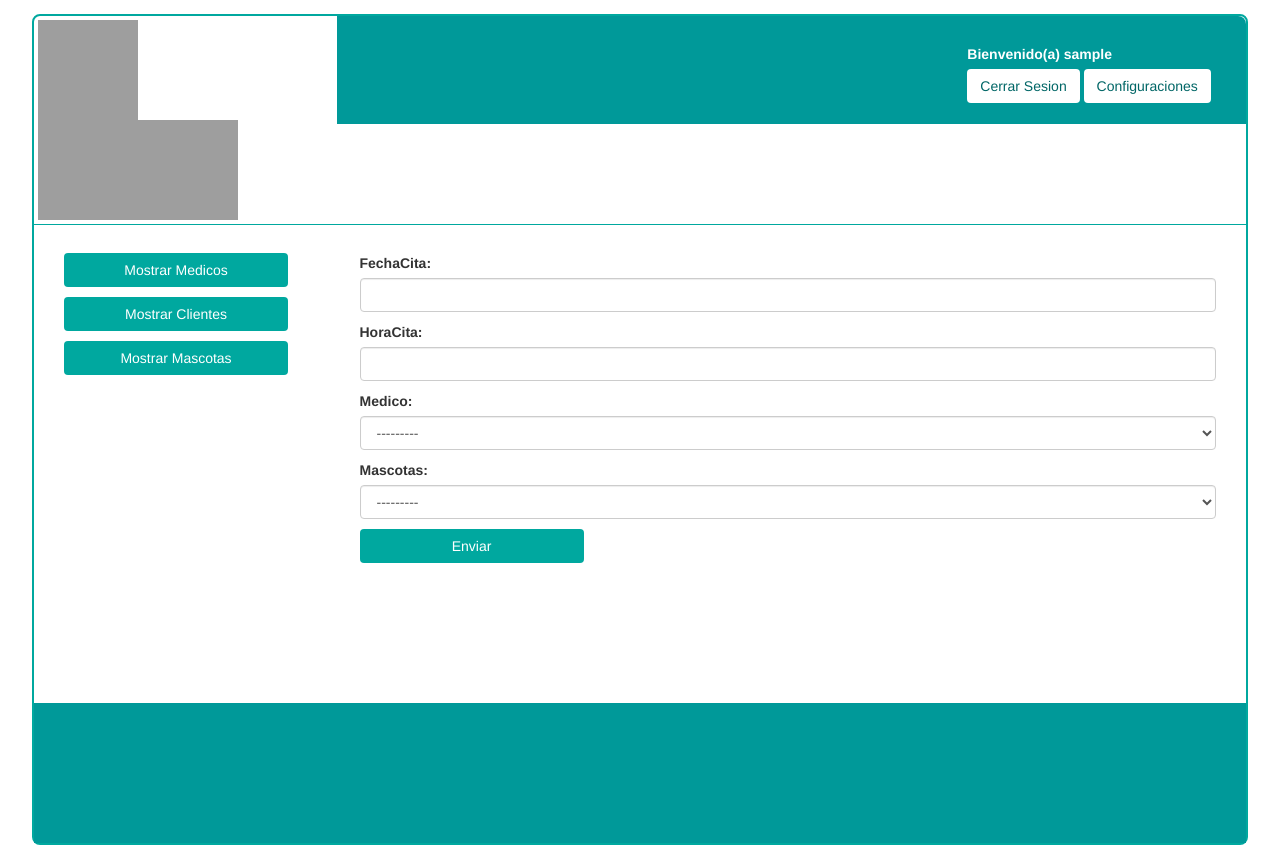
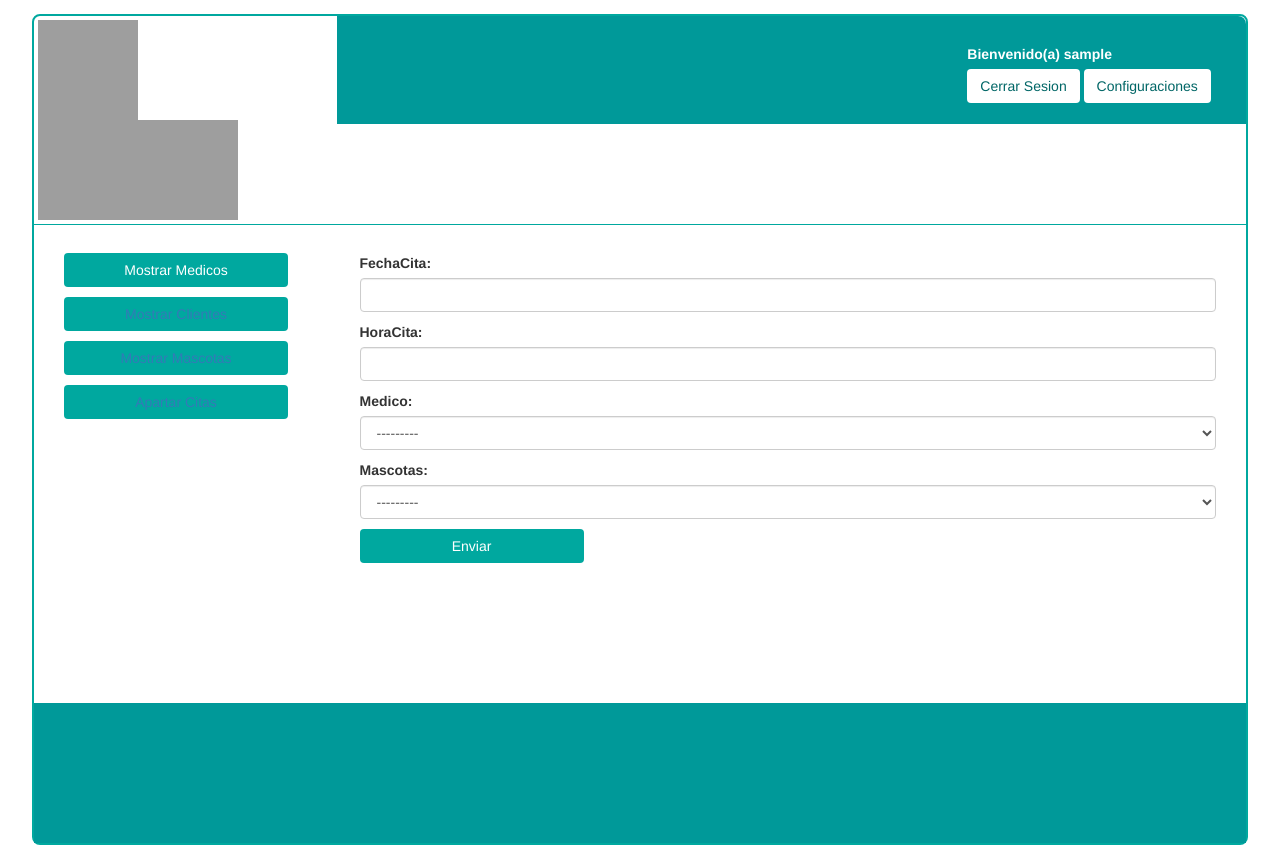
Before and after one commit to Cristopher-Duarte/Vetesoftv2, a Django app: page /RegistroCitas/ in a window 1280 px wide. Run offline with Django 3.2, Linux system fonts and the light colour scheme; the visitor is signed in with stand-in values (Sample User, id 1); data that the repository does not hold is empty; some libraries are stand-ins or nearby versions; grey boxes are pictures that could not be loaded.

Commit message:
subiendo

```diff
--- a/VeteSoft/Formulario.py
+++ b/VeteSoft/Formulario.py
@@ -189,7 +189,7 @@ class RegistroMascotasForm(forms.ModelForm):
         labels={
             'Nombre'            :    'Nombre',
             'FechaNacimiento'   :    'FechaNacimiento',
-            'GeneroMascota'            :    'Genero',
+            'GeneroMascota'     :    'Genero',
             'Raza'              :    'Raza',
         }
 
--- a/VeteSoft/admin.py
+++ b/VeteSoft/admin.py
@@ -15,5 +15,6 @@ admin.site.register(ExamenMascota)
 admin.site.register(DetalleCita)
 admin.site.register(ResultadoClinico)
 admin.site.register(Genero)
+admin.site.register(GeneroMascota)
 
 # Register your models here.
--- a/VeteSoft/models.py
+++ b/VeteSoft/models.py
@@ -113,6 +113,7 @@ class Citas(models.Model):
     Estado = models.BooleanField(null=True, default=True)
 
 
+
 class ExamenMascota(models.Model):
     Examen = models.ForeignKey('Examen', on_delete=models.CASCADE)
 
--- a/VeteSoft/templates/Admin.html
+++ b/VeteSoft/templates/Admin.html
@@ -4,6 +4,7 @@
     <a href="{% url 'ListaMedico' %}"><p><button  class="boton btn" >Mostrar Medicos</button></p></a>
     <p><button class="boton btn" ><a href="{% url 'ListaCLiente' %}">Mostrar Clientes</a></button></p>
     <p><button class="boton btn" ><a href="{% url 'ListMascotas' %}">Mostrar Mascotas</a></button></p>
+    <p><button class="boton btn" ><a href="{% url 'RegistroCitas' %}">Apartar Citas</a></button></p>
 
 {% endblock %}
 
--- a/VeteSoft/templates/VeteSoft/ListarMascotas.html
+++ b/VeteSoft/templates/VeteSoft/ListarMascotas.html
@@ -31,7 +31,7 @@
             {{ dataMas.FechaNacimiento }}
         </td>
         <td>
-            {{ dataMas.Genero }}
+            {{ dataMas.GeneroMascota }}
         </td>
         <td>
             {{ dataMas.Cliente }}
--- a/VeteSoft/templates/VeteSoft/RegistroCitas.html
+++ b/VeteSoft/templates/VeteSoft/RegistroCitas.html
@@ -1,12 +1,4 @@
 {% extends 'Admin.html' %}
-
-{% block Botones %}
-    <a href="ListarMedico.html"><p><button  class="boton btn" >Mostrar Medicos</button></p></a>
-    <a href="ListarCliente.html"><p><button class="boton btn" >Mostrar Clientes</button></p></a>
-    <a><p><button class="boton btn" >Mostrar Mascotas</button></p></a>
-{% endblock %}
-
-
 {% block Formularios %}
     <form action="#" method="POST">
 
--- a/VeteSoft/views.py
+++ b/VeteSoft/views.py
@@ -8,7 +8,7 @@ from .Formulario import *
 
 
 def Inicio(request):
-    return render(request,"VeteSoft/index.html")
+    return render(request,"VeteSoft/Administrador.html")
 
 class MedicoVer(ListView):
     model = Medico
@@ -39,7 +39,7 @@ class ClienteActua(UpdateView):
     success_url = reverse_lazy('ListaMedico')
 
 
-class RegistroCliente(View):
+class RegistroCliente(CreateView):
     model=Cliente
     form_class=RegistroClienteForm
     template_name ='VeteSoft/RegistroCliente.html'
@@ -56,6 +56,7 @@ class RegistroCitas(CreateView):
     template_name ='VeteSoft/RegistroCitas.html'
 
 class RegistroMascotas(View):
+
     def get(self, request,pk):
 
         form2 = RegistroMascotasForm
@@ -69,7 +70,7 @@ class RegistroMascotas(View):
             llenar = form1.save(commit=False)
             llenar.Cliente = cliente
             llenar.save()
-            return render(request, 'VeteSoft/ListarMascotas.html', {'infomas':datosM})
+            return render(request,  'VeteSoft/ListarMascotas.html', {'infomas': datosM})
 
 
 class ListaMascotas(View):
```
Also changed, not shown: VeteSoft/templates/VeteSoft/Administrador.html (renamed from VeteSoft/templates/VeteSoft/index.html).
